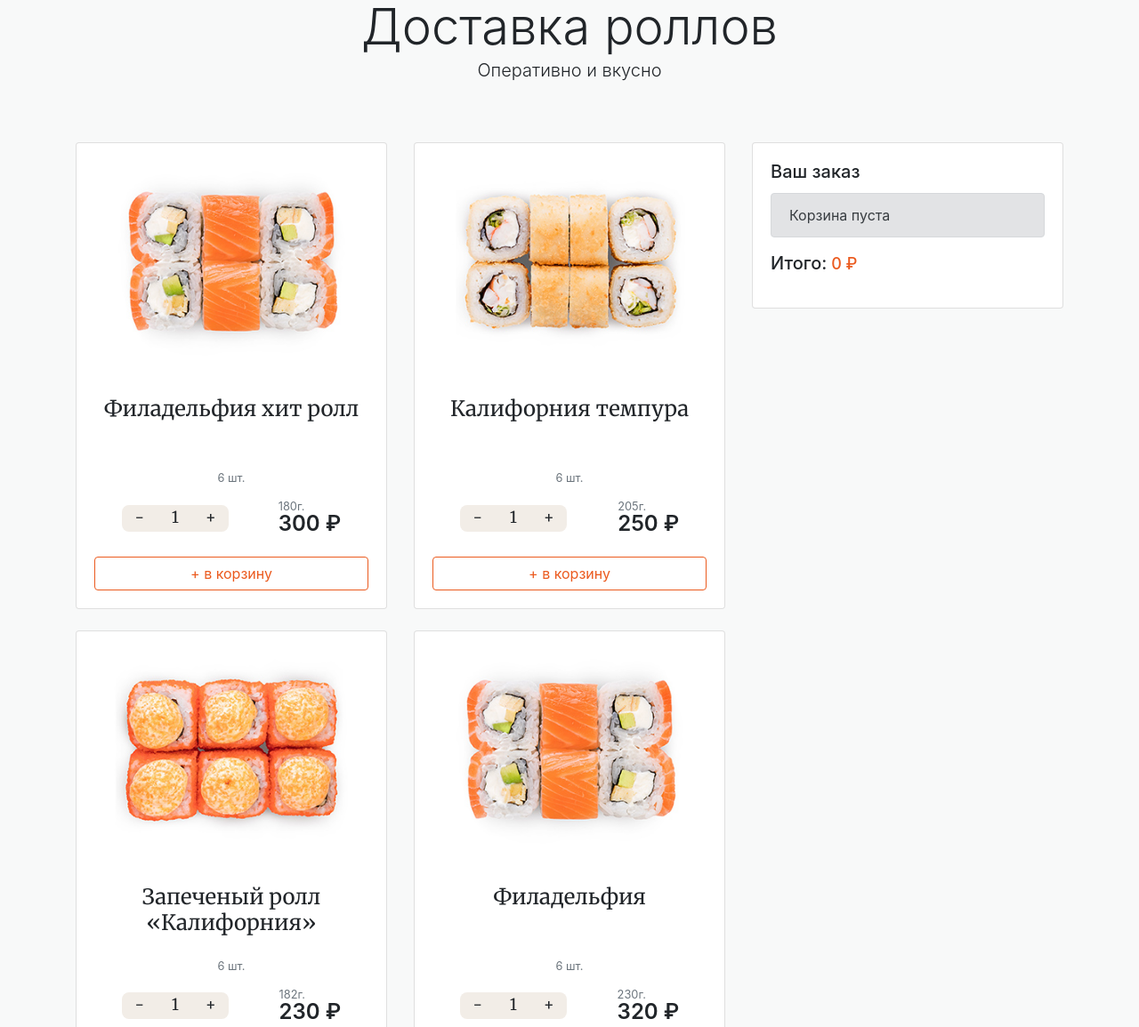
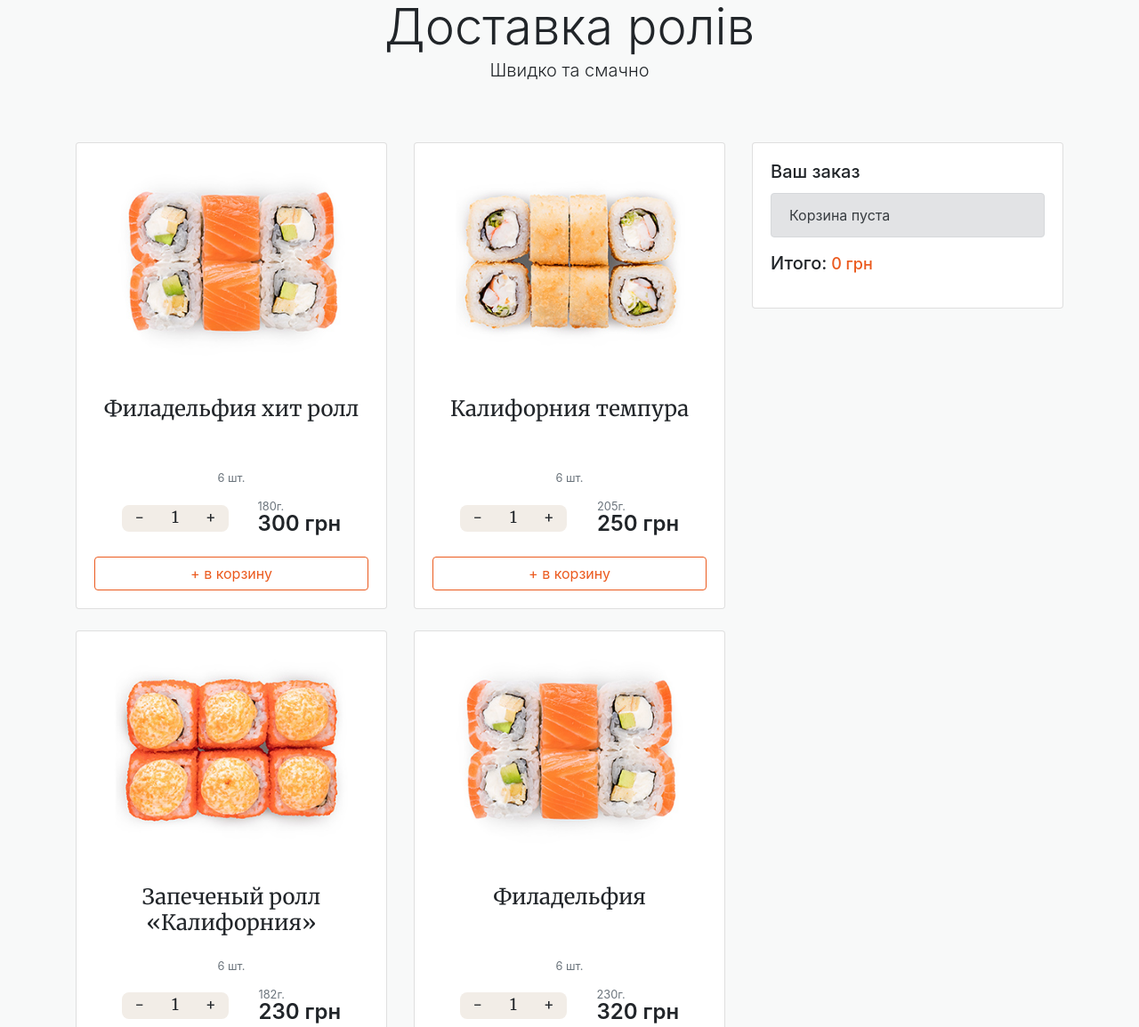
Before and after one commit to LubomirDD/sushi-proj, a plain HTML site: page rolli-shop-start-project/index.html in a window 1280 px wide. Shown: the part 145-1300 px from the top of the page at 89% size. Drawn offline with Linux system fonts and the light colour scheme.

Commit message:
Update index.html

```diff
--- a/rolli-shop-start-project/index.html
+++ b/rolli-shop-start-project/index.html
@@ -16,8 +16,8 @@
 	<header class="header">
 		<div class="container text-center">
 			<img src="img/logo/logo.svg" width="92" alt="Суши и пицца">
-			<div class="display-4">Доставка роллов</div>
-			<p class="lead">Оперативно и вкусно</p>
+			<div class="display-4">Доставка ролів</div>
+			<p class="lead">Швидко та смачно</p>
 		</div>
 	</header>
 
@@ -43,7 +43,7 @@
 
 									<div class="price">
 										<div class="price__weight">180г.</div>
-										<div class="price__currency">300 ₽</div>
+										<div class="price__currency">300 грн</div>
 									</div>
 								</div>
 
@@ -71,7 +71,7 @@
 
 									<div class="price">
 										<div class="price__weight">205г.</div>
-										<div class="price__currency">250 ₽</div>
+										<div class="price__currency">250 грн</div>
 									</div>
 								</div>
 
@@ -99,7 +99,7 @@
 
 									<div class="price">
 										<div class="price__weight">182г.</div>
-										<div class="price__currency">230 ₽</div>
+										<div class="price__currency">230 грн</div>
 									</div>
 
 								</div>
@@ -128,7 +128,7 @@
 
 									<div class="price">
 										<div class="price__weight">230г.</div>
-										<div class="price__currency">320 ₽</div>
+										<div class="price__currency">320 грн</div>
 									</div>
 
 								</div>
@@ -165,10 +165,10 @@
 						<div class="cart-total">
 							<p data-cart-delivery class="none">
 								<span class="h5">Доставка:</span>
-								<span class="delivery-cost">250 ₽</span> <br>
+								<span class="delivery-cost">250 грн</span> <br>
 								<span class="small">Бесплатно при убийстве Путина</span>
 							</p>
-							<p><span class="h5">Итого:</span> <span class="total-price">0</span> <span class="rouble">₽</span></p>
+							<p><span class="h5">Итого:</span> <span class="total-price">0</span> <span class="rouble">грн</span></p>
 						</div>
 						<!-- // Стоимость заказа -->
 
```
